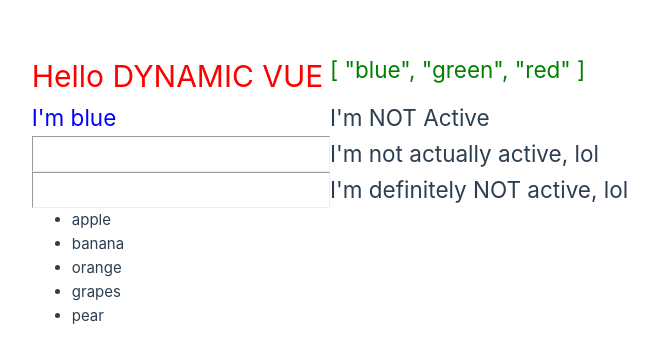
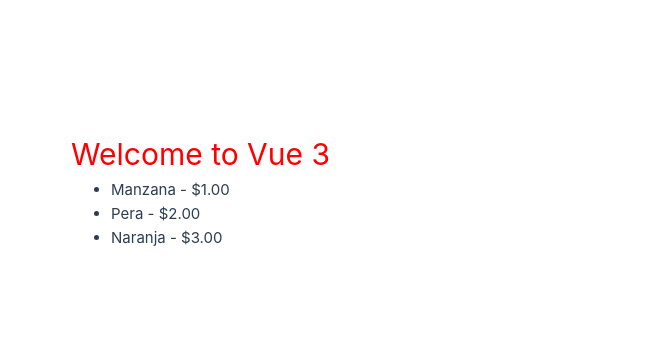
Before and after one commit to Andyveloper/vue-first-time, a Vue app: page / in a window 1280 px wide. Shown: the part 210-572 px from the top of the page, without its empty margins (310-968 px from the left). Built offline with nearby package versions, Linux system fonts and the light colour scheme.

Commit message:
Access array of objects using v-for

```diff
--- a/src/App.vue
+++ b/src/App.vue
@@ -1,26 +1,55 @@
 <script setup>
-import { nanoid } from "nanoid";
-const name = "Dynamic Vue";
-const styleColor = "color: blue";
-const arrayColor = ["blue", "green", "red"];
-const active = false;
-const arrayFruits = ["apple", "banana", "orange", "grapes", "pear"];
+// const name = "Dynamic Vue";
+// const styleColor = "color: blue";
+// const arrayColor = ["blue", "green", "red"];
+// const active = true;
+// const arrayFruits = ["apple", "banana", "orange", "grapes", "pear"];
+const name = "Vue 3";
+const arrayFrutas = [
+  {
+    name: "Manzana",
+    price: "$1.00",
+    description: "Una manzana",
+  },
+  {
+    name: "Pera",
+    price: "$2.00",
+    description: "Una pera",
+  },
+  {
+    name: "Naranja",
+    price: "$3.00",
+    description: "Una naranja",
+  },
+];
 </script>
 
 <template>
+  <div>
+    <h1>Welcome to {{ name }}</h1>
+    <ul>
+      <li v-for="fruit in arrayFrutas" :key="fruit.name">
+        {{ fruit.name }} - {{ fruit.price }}
+      </li>
+    </ul>
+  </div>
+  <!--
   <h1>Hello {{ name.toUpperCase() }}</h1>
   <h2 :style="`color: ${arrayColor[1]}`">{{ arrayColor }}</h2>
   <h2 :style="styleColor">I'm blue</h2>
-  <!-- DIRECTIVES -->
-  <!-- v-if, v-else, v-else-if conditionals -->
+  ========================
+  DIRECTIVES
+  v-if, v-else, v-else-if conditionals
   <h2 v-if="active">I'm Active</h2>
   <h2 v-if="!active">I'm NOT Active</h2>
   <hr />
-  <!-- OR -->
+  ========================
+  OR:
   <h2 v-if="active">I'm actually active, frfr</h2>
   <h2 v-else>I'm not actually active, lol</h2>
   <hr />
-  <!-- OR -->
+  ========================
+  OR:
   <h2 v-if="active === true">I'm definitely active</h2>
   <h2 v-else-if="active === false">I'm definitely NOT active, lol</h2>
   <div v-else>
@@ -28,13 +57,15 @@
     <img src="https://placeimg.com/240/240/any" alt="" />
     <p>I need help, this is not a meme</p>
   </div>
-  <!-- v-show -->
+  ========================
+  v-show
   <h2 v-show="active">I'm active in spanish</h2>
-
-  <!-- v-for -->
+  ========================
+  v-for
   <ul>
     <li v-for="fruit in arrayFruits" :key="fruit">{{ fruit }}</li>
   </ul>
+   -->
 </template>
 
 <style>
```
